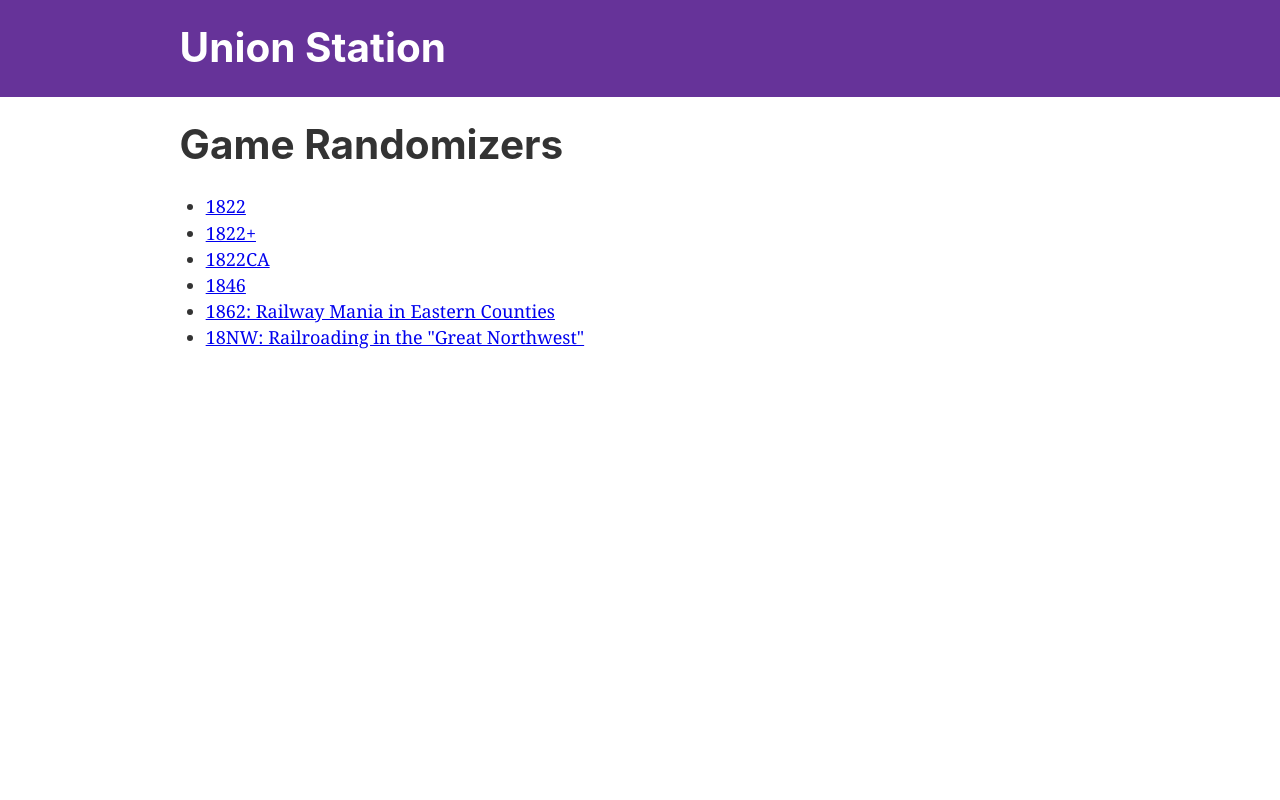
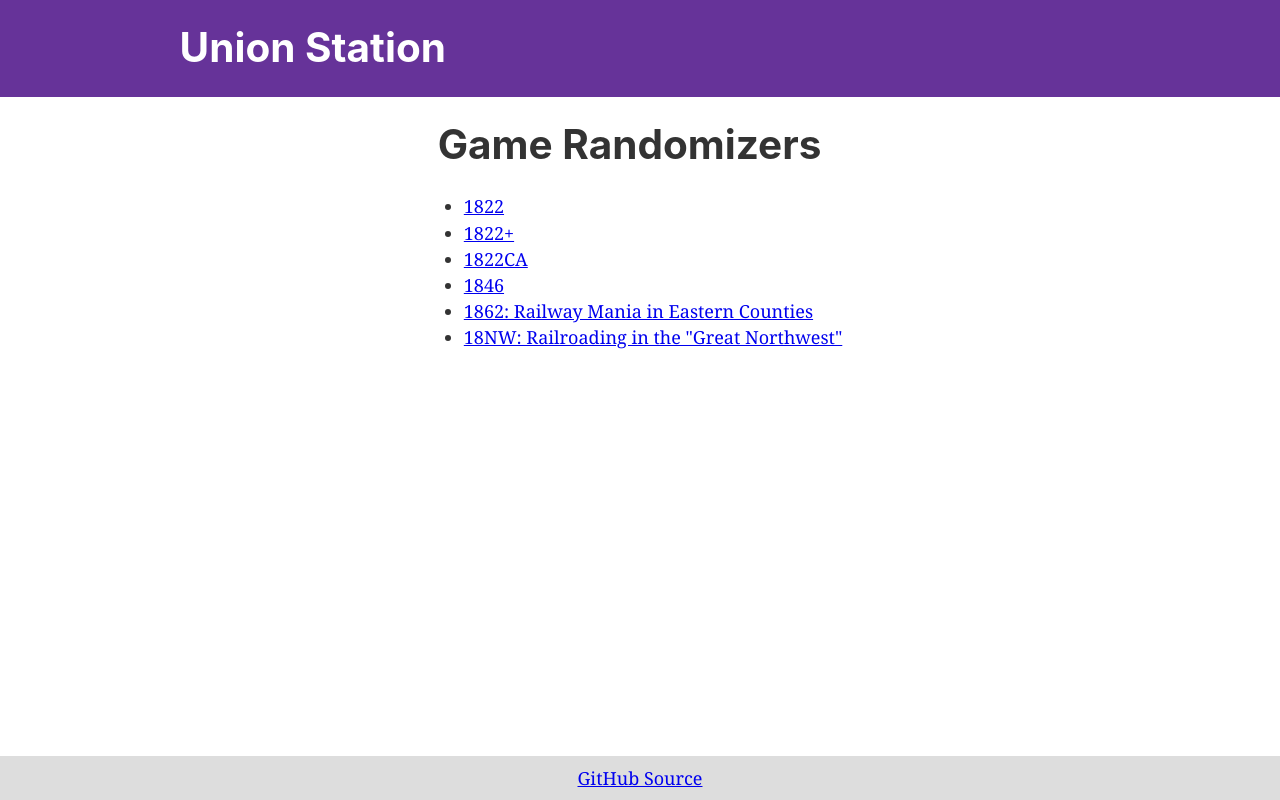
Before and after one commit to 18xx/union-station, a Gatsby site: page / in a window 1280 px wide. Built offline with nearby package versions, Linux system fonts and the light colour scheme; Gatsby itself is replaced by a stand-in of ours.

Commit message:
Add in a not so fancy footer

```diff
--- /dev/null
+++ b/src/components/footer.tsx
@@ -0,0 +1,13 @@
+import React from 'react';
+
+const Footer: React.SFC = () => (
+  <footer style={{
+    backgroundColor: '#ddd',
+    padding: '0.5rem',
+    textAlign: 'center',
+  }}>
+    <a href="https://github.com/18xx/union-station">GitHub Source</a>
+  </footer>
+);
+
+export default Footer;
--- a/src/components/layout.css
+++ b/src/components/layout.css
@@ -615,3 +615,17 @@
     font-size: 100%;
   }
 }
+
+.site-container {
+  display: flex;
+  min-height: 100vh;
+  flex-direction: column;
+}
+
+main {
+  flex-grow: 1;
+  margin: 0 auto;
+  maxWidth: 960;
+  padding: 0px 1.0875rem 1.45rem`;
+  paddingTop: 0;
+}
--- a/src/components/layout.tsx
+++ b/src/components/layout.tsx
@@ -2,6 +2,7 @@
 import React from 'react';
 import { Helmet } from 'react-helmet';
 
+import Footer from './footer';
 import Header from './header';
 import './layout.css';
 
@@ -16,17 +17,10 @@
     <Helmet>
       <title>{data.site.siteMetadata.title}</title>
     </Helmet>
-    <Header siteTitle={data.site.siteMetadata.title} />
-    <div
-      style={{
-        margin: `0 auto`,
-        maxWidth: 960,
-        padding: `0px 1.0875rem 1.45rem`,
-        paddingTop: 0,
-      }}
-    >
+    <div className='site-container'>
+      <Header siteTitle={data.site.siteMetadata.title} />
       <main>{children}</main>
-      <footer />
+      <Footer />
     </div>
   </>
 );
```
